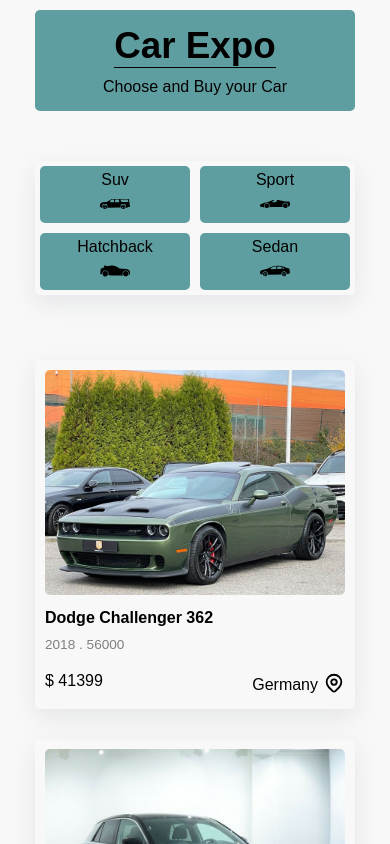
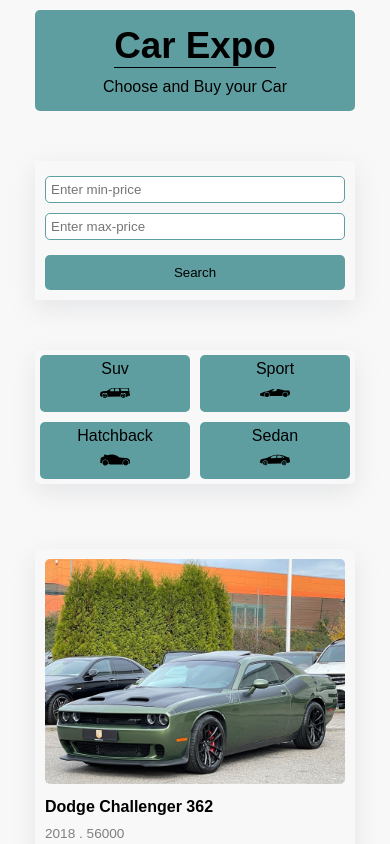
Before and after one commit to jamalshamsi1988/auto-expo, a Next.js app: page /cars in a window 390 px wide. Shown: the top 844 px of the page. Built offline with nearby package versions, Linux system fonts and the light colour scheme.

Commit message:
create SearchBar component with css styles

```diff
--- /dev/null
+++ b/components/modules/SearchBar.js
@@ -0,0 +1,15 @@
+import styles from './SearchBar.module.css';
+
+const SearchBar = () => {
+  return (
+    <div className={styles.container}>
+      <div>
+        <input placeholder='Enter min-price' />
+        <input placeholder='Enter max-price' />
+      </div>
+      <button>Search</button>
+    </div>
+  )
+}
+
+export default SearchBar
--- /dev/null
+++ b/components/modules/SearchBar.module.css
@@ -0,0 +1,42 @@
+.container{
+    display: flex;
+    justify-content: space-between;
+    width: 440px;
+    box-shadow: rgba(149, 157, 165, 0.2) 0px 8px 24px;
+    margin: 50px auto;
+    padding: 5px;
+}
+.container div{
+    display: flex;
+    flex-direction: column;
+    width: 100%;
+}
+.container input{
+    border: 1px solid cadetblue;
+    border-radius: 5px;
+    margin: 5px 0;
+    padding: 5px;
+}
+.container button{
+    margin: 5px 0;
+    border: none;
+    border-radius: 5px;
+    background-color: cadetblue;
+    padding: 10px;
+    margin-left: 10px;
+    cursor: pointer;
+}
+@media (max-width: 600px) {
+    .container{
+        width: 320px;
+        flex-wrap: wrap;
+        justify-content: center;
+    }
+    .container button{
+        width: 100%;
+        margin: 5px;
+    }
+    .container div{
+        margin: 5px;
+    }
+}
--- a/pages/cars/index.js
+++ b/pages/cars/index.js
@@ -1,10 +1,12 @@
 import Categories from '../../components/modules/Categories';
+import SearchBar from '../../components/modules/SearchBar';
 import carsData from '../../data/carsData';
 import CarsPage from './../../components/templates/CarsPage';
 
 const Detailes = () => {
   return (
     <div >
+      <SearchBar />
       <Categories />
       <CarsPage data={carsData}  />
     </div>
```
